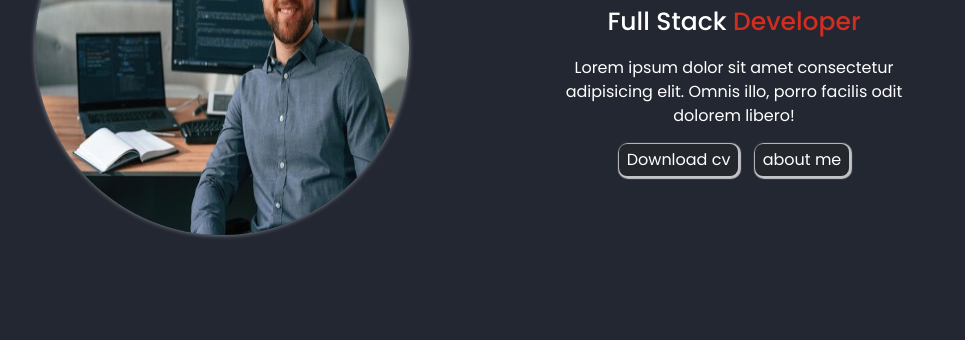
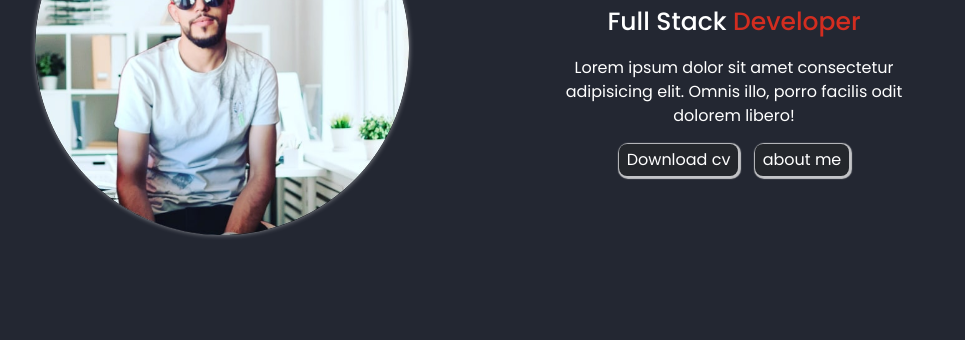
Before and after one commit to SaidAzmour9/tailwind-portfolio, a website: page dist/index.html in a window 1280 px wide. Shown: the part 317-657 px from the top of the page, without its empty margins (162-1127 px from the left). Drawn offline with nearby package versions, Linux system fonts and the light colour scheme.

Commit message:
add adding images

```diff
--- a/dist/index.html
+++ b/dist/index.html
@@ -21,7 +21,7 @@
             </ul>
     </header>
     <main class="md:w-[80%] mx-auto mt-[110px] md:grid grid-cols-2 content-center self-center">
-        <img src="images/360_F_582167861_fI1K0aGgWVnL8ZkfZwAyDUNWi6OjtlJj.jpg" alt="Said Azmour" class="mx-auto w-[60%] h-[250px] md:w-[374px] md:h-[374px] rounded-full shadow-img">
+        <img src="images/img.jpg" alt="Said Azmour" class="mx-auto w-[60%] h-[250px] md:w-[374px] md:h-[374px] rounded-full shadow-img">
         <div class="space-y-4 text-center mt-6 px-14">
             <p class="font-light text-[22px]">Hey <h1 class="font- text-[35px]">I'm Said Azmour</h1><h2 class="font-medium text-[25px]">Full Stack <span class="text-red">Developer</span></h2></p>
             <p>Lorem ipsum dolor sit amet consectetur adipisicing elit. Omnis illo, porro facilis odit dolorem libero!</p>
```
Also changed, not shown: dist/images/img.jpg (added).
